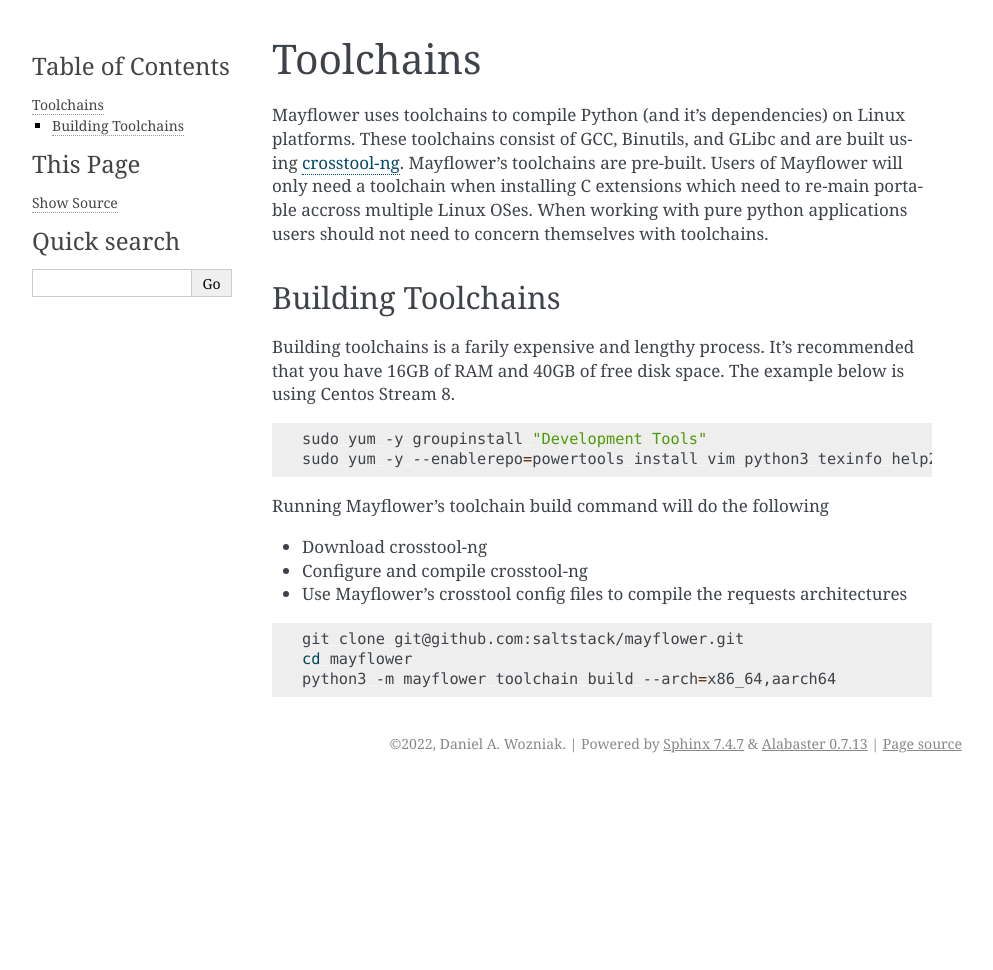
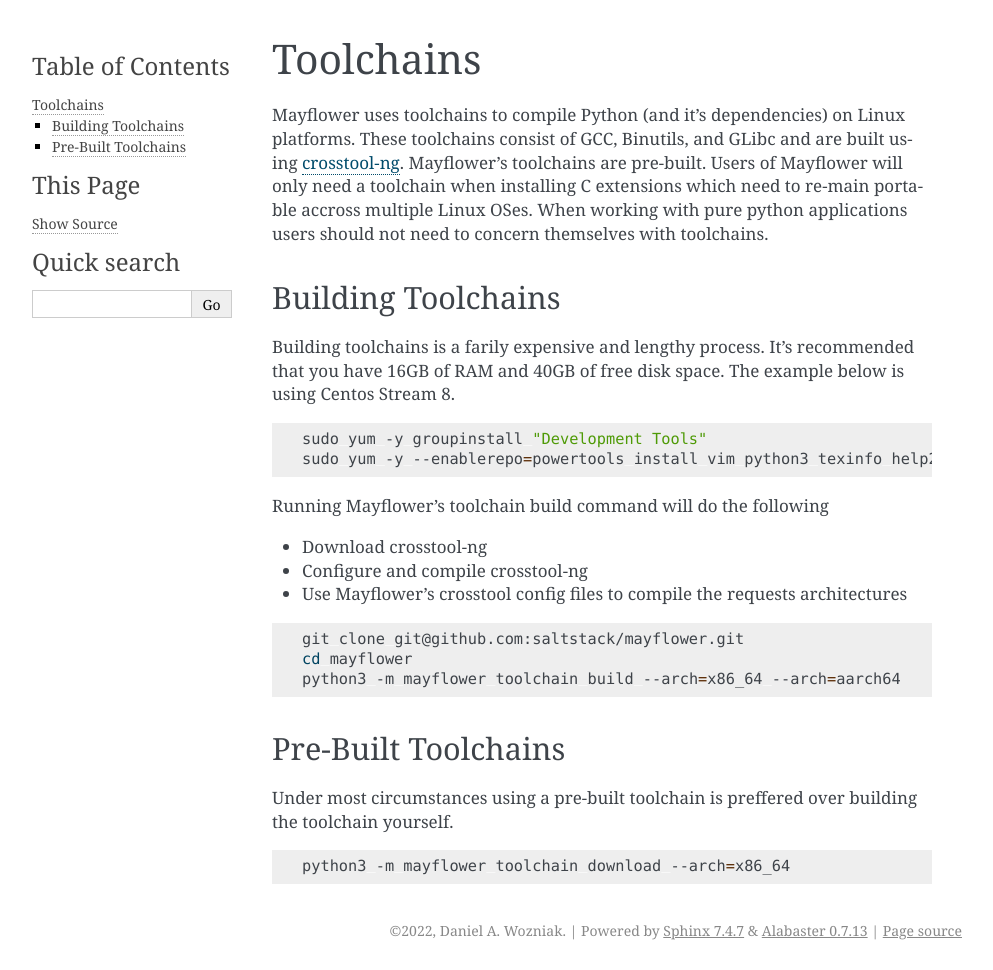
Before and after one commit to saltstack/relenv, a Sphinx documentation site: the page built from docs/source/toolchain.rst, in a window 1280 px wide. Shown: the whole page, without its empty margins (148-1141 px from the left). Built offline with Sphinx 7.4.7, drawn with Linux system fonts in a browser that asks for light colours; before the commit the page ends 900 px from its top, so only the background shows below that.

Commit message:
Add pre-built to toolchain docs

```diff
--- a/docs/source/toolchain.rst
+++ b/docs/source/toolchain.rst
@@ -28,7 +28,18 @@
 
    git clone git@github.com:saltstack/mayflower.git
    cd mayflower
-   python3 -m mayflower toolchain build --arch=x86_64,aarch64
+   python3 -m mayflower toolchain build --arch=x86_64 --arch=aarch64
 
 
 .. _crosstool-ng: https://crosstool-ng.github.io/
+
+
+Pre-Built Toolchains
+====================
+
+Under most circumstances using a pre-built toolchain is preffered over building the toolchain yourself.
+
+
+.. code-block:: bash
+
+   python3 -m mayflower toolchain download --arch=x86_64
```
